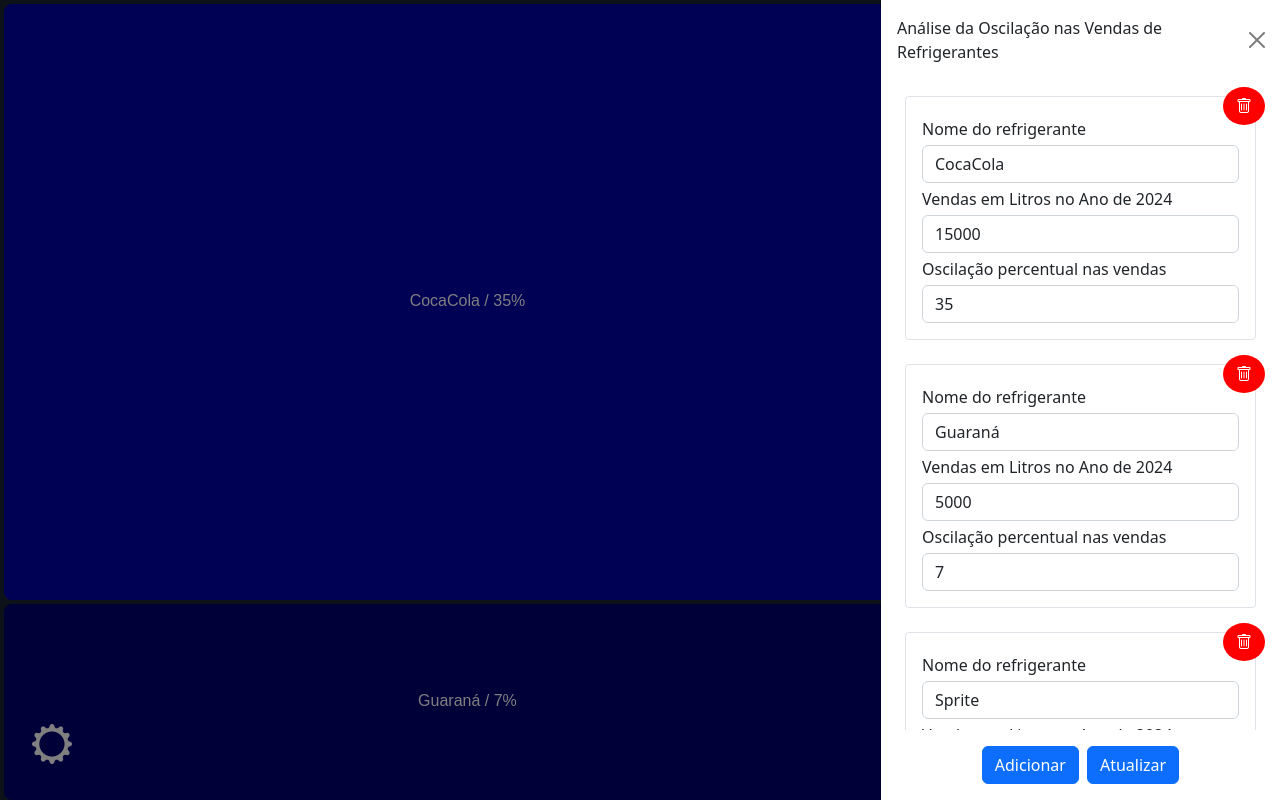
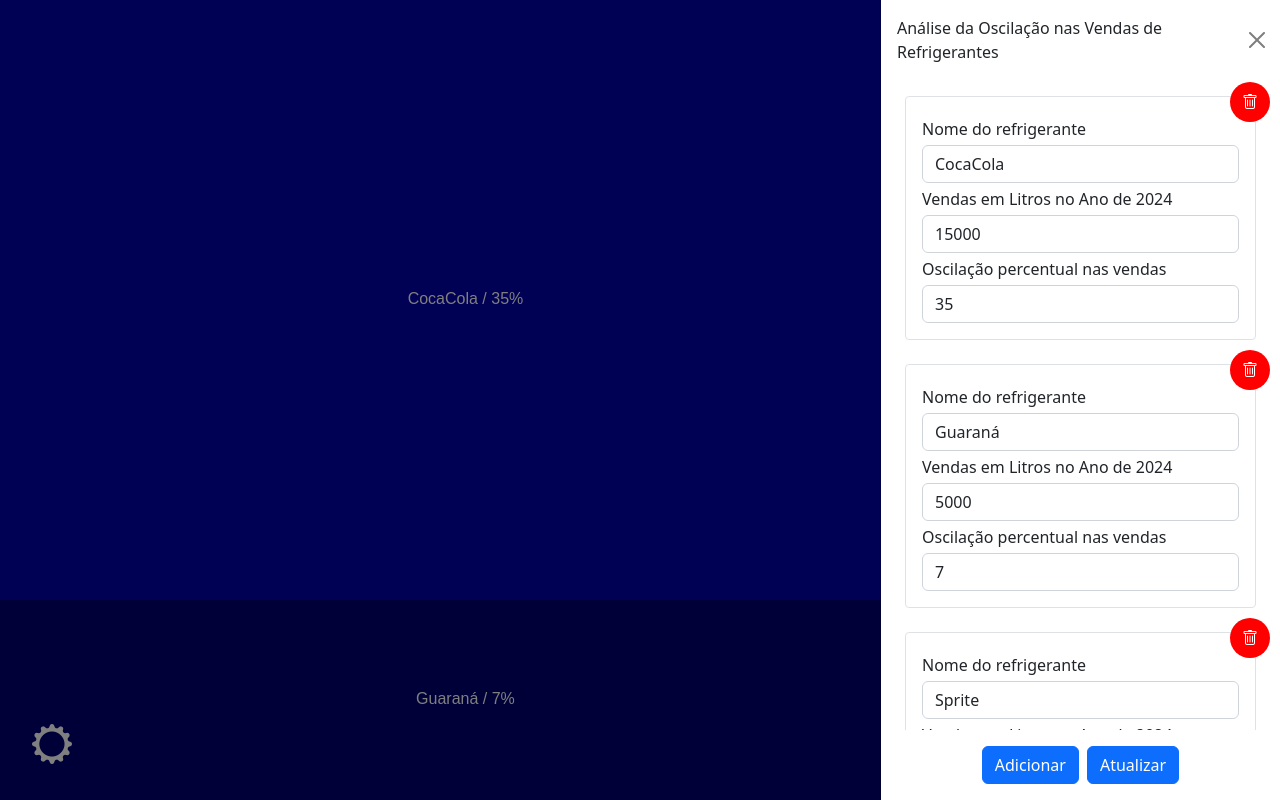
Before and after one commit to leolopes2001/tree_map, a plain HTML site: page index.html in a window 1280 px wide. Both pictures are taken after a click on the button 52 px from the left and 744 px from the top of the page. Drawn offline with nearby package versions, Linux system fonts and the light colour scheme.

Commit message:
Improve styles

```diff
--- a/css/app.css
+++ b/css/app.css
@@ -42,10 +42,15 @@
 
 .btn-remove {
 	position: absolute;
-	top: -10px;
-	right: -10px;
+	top: -15px;
+	right: -15px;
+	height: 40px;
+	width: 40px;
+	display: flex;
+	justify-content: center;
+	align-items: center;
 	background-color: red !important;
-	border-radius: 100%;
+	border-radius: 9999999px;
 	color: #fff !important;
 }
 
--- a/scripts/shape.js
+++ b/scripts/shape.js
@@ -7,9 +7,9 @@
     this._percent = percent;
     this.height = height;
     this.width = width;
-    this._radius = 8;
+    this._radius = 0;
     this.isVertical = width / height < 1;
-    this._lineWidth = 4;
+    this._lineWidth = 0;
   }
 
   getColorFromPercent() {
```
